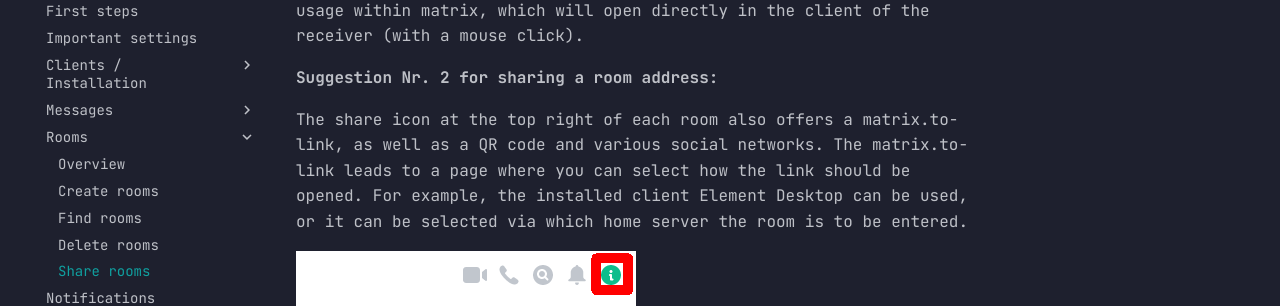
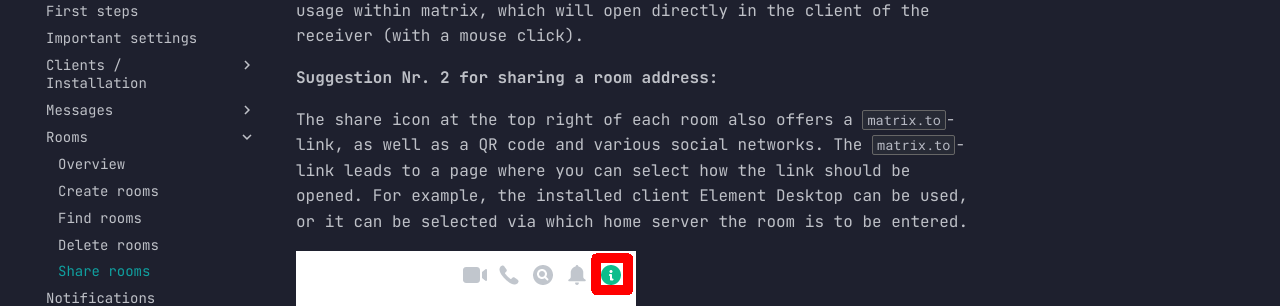
Before and after one commit to envs-net/matrix-doc, an MkDocs documentation site: the page built from docs/rooms/sharing.md, in a window 1280 px wide and 900 px high, scrolled down 1993 px. Shown: the part 151-457 px from the top of the window. Built offline with MkDocs 1.6.1 and Material for MkDocs 9.7.7, drawn with Linux system fonts in a browser that asks for light colours.

Commit message:
Add formatting to highlight important text and change formatting for single line link

````diff
--- a/docs/rooms/sharing.md
+++ b/docs/rooms/sharing.md
@@ -45,18 +45,16 @@ into the chat line. If you are a member of that room, you can confirm the auto-c
 
 **Suggestion Nr. 2 for sharing a room address:**
 
-The share icon at the top right of each room also offers a matrix.to-link, as well as a QR code and various social networks. The matrix.to-link leads to a page where you can select how the link should be opened. For example, the installed client Element Desktop can be used, or it can be selected via which home server the room is to be entered.
+The share icon at the top right of each room also offers a `matrix.to`-link, as well as a QR code and various social networks. The `matrix.to`-link leads to a page where you can select how the link should be opened. For example, the installed client Element Desktop can be used, or it can be selected via which home server the room is to be entered.
 
 ![Share icon marked in the chat view of the room](/images/04_Sharing-Button_en.png "Share icon marked in the chat view of the room")
 
-```
-https://matrix.to/#/#room-address-name:envs.net?via=envs.net
-```
+`https://matrix.to/#/#room-address-name:envs.net?via=envs.net`
 
 **Suggestion Nr. 3 for sharing a room address:**
 
 Furthermore, you also can create a hyperlink to the room, which you have to construct in this way:
 
-https://matrix.envs.net/#/room/#roomaddress:envs.net
+`https://matrix.envs.net/#/room/#roomaddress:envs.net`
 
 resulting in an internet address (URL) which can be easily distributed to the public or target group. BUT, **this link opens only an Element Web in the browser** of the people, not in an installed Element Desktop. More universal (espc. for the large group of people with Element Desktop), and more advised by the Matrix-Admin-Team, is the above mentioned method with the matrix.to-Link.
````
